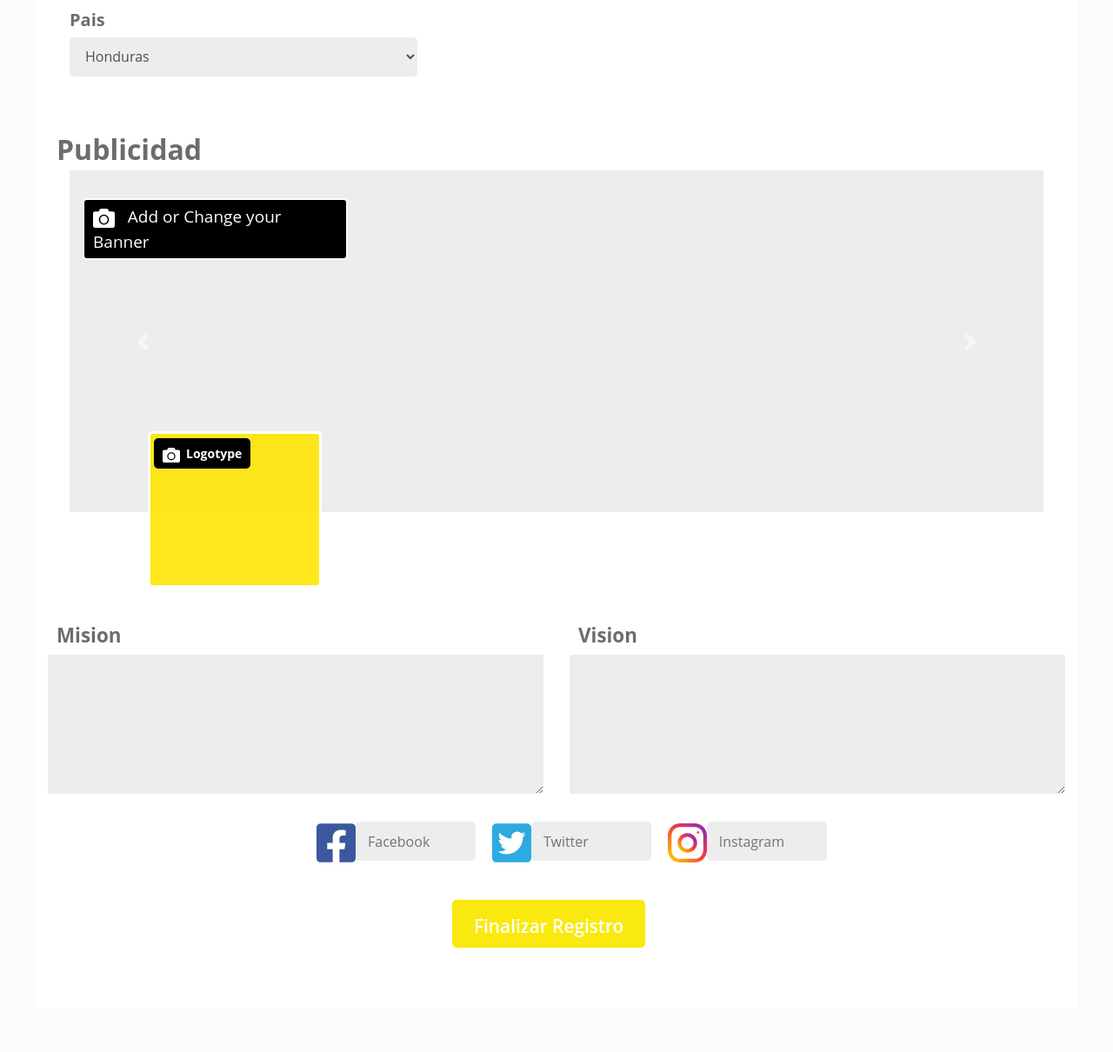
After one commit to Jorge-Marin/IS410-Proyecto-Jorge-Arturo-Reyes-Marin, a PHP site: page /company-registry.html in a window 1280 px wide. The commit adds this page. Shown: the part 821-2031 px from the top of the page at 87% size. Run offline with PHP 8.4, Linux system fonts and the light colour scheme; a map, chart or similar area stays blank; some libraries are stand-ins or nearby versions.

Commit message:
Avance Registros
Se avanzo en los registros del login y el registro de la empresa, proceder con el registro cliente.

```diff
--- /dev/null
+++ b/Ideale/company-registry.html
@@ -0,0 +1,116 @@
+<!DOCTYPE html>
+<html lang="en">
+<head>
+
+    <meta charset="UTF-8">
+    <meta name="viewport" content="width=device-width, initial-scale=1.0">
+    <meta http-equiv="X-UA-Compatible" content="ie=edge">
+    <title>Company Registration</title>
+    <link rel="stylesheet" href="css/bootstrap.min.css">
+    <link rel="stylesheet" href="css/company-registration.css">
+</head>
+<body>
+    <div class="container-logo">
+        <img class="logo-company" src="img/logo-ideale.png">
+    </div>
+    <div class="container">
+        <div class="row">
+            <div class="col-xl-6 contain-fields">
+                    <label>Nombre de la Empresa</label><br>
+                    <input class="form-control" type="text" placeholder="Ideale">
+                    <label>Email</label>
+                    <div>
+                        <label class="sr-only" for="email">Email</label>
+                        <div class="input-group mb-2">
+                            <div class="input-group-prepend">
+                            <div class="input-group-text">@</div>
+                            </div>
+                            <input type="text" class="form-control" id="email" placeholder="Email">
+                        </div>
+                    </div>
+                    <label>Contraseña</label><br>
+                    <input class="form-control" type="password" placeholder="Contraseña" autocomplete="new-password">
+                    <label>Numero Telefonico</label>
+                    <input class="form-control" type="text" placeholder="Numero Telefonico">
+                    <label>Direccion</label><br>
+                    <textarea id="text-direction" class="form-control" rows="3" placeholder=""></textarea>
+                    <label>Pais</label>
+                    <select id="select-country" class="form-control">
+                            <option value="honduras">Honduras</option>
+                            <option value="costaRica">Costa Rica</option>
+                            <option value="salvador">El Salvador</option>
+                            <option value="nicaragua">Nicaragua</option>
+                            <option value="guatemala">Guatemala</option>
+                        </select>
+            </div>
+            <div class="col-xl-6 map-position">
+                    <h2>Su Ubicacion</h2>
+                    <div id="map"></div>
+                </div>
+        </div>
+        <div class="row">
+            <h2 style="padding-left:25px;">Publicidad</h2>
+            <div id="banner" class="carousel slide" data-ride="carousel">
+                    <ol class="carousel-indicators" id="ol-indicators">
+                    </ol>
+                    <div id="carousel-image" class="carousel-inner">
+                        <div class="add-banner">
+                            <input type="file" id="file-banner" multiple>
+                            <label for="file-banner" class="label-banner"><img src="icons/camera-solid.svg" width="25px;" alt=""> &nbsp Add or Change your Banner</label>
+                            <span class="tooltiptext">1064px * 395px</span>
+                        </div>
+                    </div>
+                    <a class="carousel-control-prev" href="#banner" role="button" data-slide="prev">
+                      <span class="carousel-control-prev-icon" aria-hidden="true"></span>
+                      <span class="sr-only">Previous</span>
+                    </a>
+                    <a class="carousel-control-next" href="#banner" role="button" data-slide="next">
+                      <span class="carousel-control-next-icon" aria-hidden="true"></span>
+                      <span class="sr-only">Next</span>
+                    </a>
+                    <div class="logotype-container" id="logotype">
+                        <div class="logotype">
+                            <input type="file" id="file-logotype">
+                            <label for="file-logotype" class="label-logotype"><img src="icons/camera-solid.svg" width="20px;" alt="">&nbsp Logotype</label>
+                            <span class="tooltiptext">200px * 200px</span>
+                        </div>
+
+                  </div>
+        </div>
+            </div>
+            <div class="row">
+            <div class="col-xl-12 information">
+                <div class="row">
+                    <div class="col-xl-6">
+                        <label style="font-size: 1.4rem; padding-left: 10px;">Mision</label>
+                        <textarea class="w-do-area" placeholder=""></textarea>
+                    </div>
+                    <div class="col-xl-6">
+                        <label style="font-size: 1.4rem; padding-left: 10px;">Vision</label>
+                        <textarea class="w-do-area" placeholder=""></textarea>
+                    </div>
+                </div>
+            </div>
+        </div>
+        <div class="row">
+            <div class="col-xl-12 social">
+                <span><img src="icons/facebook-icon.svg" alt="" width="45px"><input type="text" name="" id="" class="form-control social-input" placeholder="Facebook"></span>
+                <span><img src="icons/twitter-icon.svg" alt="" width="45px"><input type="text" name="" id="" class="form-control social-input" placeholder="Twitter"></span>
+                <span><img src="icons/instagram.svg" alt="" width="45px"><input type="text" name="" id="" class="form-control social-input" placeholder="Instagram"></span>
+            </div>
+            <div class="col-xl-12 btn-register-container">
+                <button  id="btn-registrar">Finalizar Registro</button>
+            </div>
+        </div>
+        </div>
+    </div>
+</div>
+    <script src="js/jquery-3.4.1.min.js"></script>
+    <script src="js/bootstrap.min.js"></script>
+    <script src="https://maps.googleapis.com/maps/api/js?key=AIzaSyBvzwuQ01uWaqAinM57xUReChAFHDRZf-s&callback=initMap"
+    async defer></script>
+    <script src="js/company-registration.js"></script>
+
+
+</body>
+</html>
--- a/Ideale/css/company-registration.css
+++ b/Ideale/css/company-registration.css
@@ -14,124 +14,107 @@ body{
 .logo-company{
     width: 120px;
     border-radius: 5px;
+    margin-bottom: 30px;
 }
 
 label{
-    font-size: 18px;
+    font-size: 20px;
     font-weight: bolder;
     color: #212529ab;
     margin: 5px 0px 5px 0px;
 }
 
-.col-xl-6{
-    box-sizing: border-box;
-    padding: 90px 90px 0px 90px;
-}
-
-.name-company-input{
-    width: 73%;
-    margin-bottom: 19px;
-    height: 33px;
-    padding-left: 14px;
-    background-color: #ededed;
-    border-radius: 1px;
-    border: none;
-}
-
-.email{
-    width: 86%;
-    margin-bottom: 19px;
-    margin-right: 3px;
-    height: 33px;
-    padding-left: 14px;
-    background-color: #ededed;
-    border-radius: 1px;
-    border: none;
-
-}
-
-.country-select{
-    width: 25%;
-    height: 33px;
-    border-radius: 3px;
-    margin: 0px;
-    background-color: #ededed;
-    border: none;
-    padding: 3px;
-}
-
-.password-text, .number-text, .address-text, .social{
-    width: 100%;
-    margin-bottom: 19px;
-    padding-left: 14px;
-    border: none;
-    height: 33px;
-    background-color: #ededed;
-    border-radius: 1px;
+.form-control{
+    margin-bottom: 15px;
 }
 
 
-.at{
-    background-color: #FEE600;
+
+.input-group-text{
+    background-color: #FAE90E;
     color: white;
-    border: none;
-    height: 33.5px;
-    width: 10%;
-}
-
-.address-text{
-    height: 120px;
-}
-
-input[type="text"], input[type="password"], textarea {
-    -webkit-transition: all 0.30s ease-in-out;
-       -moz-transition: all 0.30s ease-in-out;
-        -ms-transition: all 0.30s ease-in-out;
-         -o-transition: all 0.30s ease-in-out;
-  }
-
-input[type=text]:focus, input[type="password"]:focus, textarea:focus{
-    border:             1px solid #006473e5;
-    box-shadow:         0 0 4px #006473e5;
-    margin:             4px 1px 22px 0px;
-    padding:            3px 0px 3px 10px;
-  }
-
-  .country-select:focus{
-    border:             1px solid #006473e5;
-    box-shadow:         0 0 4px #006473e5;
-    margin:             4px 1px 22px 0px;
-    padding:            3px 0px 3px 10px;
+    font-weight: 600;
 }
 
 #map{
-    width: 650px;
-    height: 450px;
+    width: 683.9px;
+    height: 480px;
     border-radius: 5px;
 }
 
-.map-position{
-    padding: 90px 10px 90px 10px;
+.contain-fields{
+     padding: 20px 40px 20px 40px;
+     max-width: 40%;
 }
 
-h1{
+h2{
     font-weight: bolder;
     color: #212529ab;
-    margin: 5px 0px 5px 0px;
+    margin: 25px 0px 5px 0px;
 }
 
-.w-do{
-    padding: 50px 20px 50px 20px;
-
+.social{
+    padding-left: 27%;
+    margin: 25px 0px 25px 0px;
 }
 
-.w-do label{
-    font-size: 22px;
-    padding-left: 10px;
+.social .form-control{
+    width: 16%;
+    display: initial;
+    margin-right: 15px;
+}
+
+.social .form-control:focus{
+    width: 25%;
+    display: initial;
+}
+
+.map-position{
+    max-width: 60%;
+    padding: 20px 0px 0px 0px;
+}
+
+#btn-registrar{
+    background-color: #FAE90E;
+    border-radius: 5px;
+    border: none;
+    height: 55px;
+    color: white;
+    padding: 15px 25px 15px 25px;
+    font-weight: 600;
+    font-size: 1.3rem;
+    margin-bottom: 70px;
+}
+
+.btn-register-container{
+    padding-left: 40%;
+}
+
+.carousel-inner{
+    border-radius: 7px;
+}
+
+input[type=text], input[type="password"], #text-direction, #select-country{
+    width: 100%;
+    margin-bottom: 20px;
+    padding-left: 14px;
+    border: none;
+    height: 45px;
+    background-color: #ededed;
+    border-radius: 5px;
+}
+#text-direction{
+    height: auto;
+}
+input[type=text]:focus, input[type="password"]:focus, #text-direction:focus, #select-country:focus{
+    border:             1px solid #006473e5;
+    box-shadow:         0 0 4px #006473e5;
+    padding:            3px 0px 3px 10px;
+    background-color: white;
 }
 
 .w-do-area{
-    height: 130px;
+    height: 160px;
     width: 100%;
     padding-left: 14px;
     border: none;
@@ -139,11 +122,12 @@ h1{
     border-radius: 2px;
 }
 
-#banner{
-    width: 1064px;
-    height: 395px;
-    margin-left: 50px;
+.w-do-area:focus{
+    background-color: white;
 }
+
+
+
 
 input[type="file"]{
     height: 0px;
@@ -151,88 +135,11 @@ input[type="file"]{
     width: 0px;
 }
 
-.upload{
-    background-color:  #fff02c80;
-    border: 3px solid rgb(255, 255, 255);
-    border-radius: 5px;
-    width: 100%;
-    height:100%;
-    text-align: center;
-    color:white;
-    transition:transform 0.8s ease-out;
-}
-
-.message-banner{
-    margin-left: 385px;
-}
-
-.banner-icon{
-    float: left;
-    width: 20px;
-}
-
-.social-icons{
-    width: 35px;
-    height: 35px;
-    margin-right: 10px;
-}
-
-.label-banner{
-    color: white;
-    font-size: 25px;
-}
-
-.youtube{
-    height: 60px;
-}
-
-.social-networks{
-    float: right;
-    margin: 40px;
-}
-
-
-.label-p{
-    width: 151px;
-    height: 76px;
-    border: none;
-    background: #282827;
-    margin: 48px 0 0 0;
-    -moz-border-radius: 0 0 100px 100px;
-    -webkit-border-radius: 0 0 100px 100px;
-    border-radius: 0 0 100px 100px;
-}
-
-.label-p:hover{
-    background: #282827be;
-}
-
-.logotype-label:hover, .upload:hover{
-    color:white;
-    transform: scale(1.1);
-}
-
-.information{
-    padding-left: 110px;
-    margin-top: 80px;
-}
-
-.thumb{
-    height: 75px;
-    border: 1px solid #000;
-    margin: 10px 5px 0 0;
-}
-
-
-.show{
-    display: none;
-}
-
-
 #banner{
-    width: 1065px;
+    width: 1120px;
     height: 393px;
     background-color: #ededed;
+    margin-left: 40px
 }
 
 .label-banner{
@@ -251,10 +158,16 @@ input[type="file"]{
     transform: scale(0.9);
 }
 
+.information{
+    margin-top: 120px;
+}
 
-input[type='file']{
-    width: 0px;
-    height: 0px;
+.position-carousel{
+    position: initial;
+    height: 393px;
+    left: 0px;
+    top: 0px;
+    z-index: -1;
 }
 
 .add-banner {
@@ -298,8 +211,12 @@ input[type='file']{
       height: 180px;
       border-radius: 5px;
       border: 3px solid white;
-      margin: 230px 0px 30px 41%;
+      margin: 300px 0px 30px 8%;
       background-color: #fee600e3;
+      position: absolute;
+      left: 0px;
+      top: 0px;
+      z-index: 3;
   }
 
   .label-logotype{
@@ -346,3 +263,11 @@ input[type='file']{
   .logotype:hover .tooltiptext {
     visibility: visible;
   }
+
+@media (min-width: 1200px){
+  .container {
+      max-width: 1200px;
+      background-color: white;
+      margin-bottom: 50px;
+  }
+}
--- a/Ideale/css/login.css
+++ b/Ideale/css/login.css
@@ -32,7 +32,7 @@ body{
       -o-transition: all 0.30s ease-in-out;
 }
 
-input[type=text]:focus, input[type="password"]:focus, textarea:focus{
+input[type=text]:focus, input[type="password"]:focus{
     border:             1px solid #006473e5;
     box-shadow:         0 0 4px #006473e5;
     margin:             4px 1px 22px 0px;
```
Also changed, not shown: Ideale/company-registration.html (deleted, +0 -91 lines), Ideale/for-banner.html (deleted, +0 -23 lines), Ideale/js/company-registration.js (+34 -4 lines), Ideale/social.html (deleted, +0 -27 lines), Ideale/img/1.webp (added), Ideale/img/2.webp (added), Ideale/img/3.webp (added), Ideale/img/Coca-Cola 1.jpg (added), Ideale/img/Coca-Cola 2.jpg (added), Ideale/img/Coca-Cola 2.png (added), Ideale/img/download.jpg (added), Ideale/img/logo-story-new-lead.jpg (added), Ideale/js/on.png (deleted), client-resgistry.html (added), 1 other file. Lines whose indentation alone changed are shown as unchanged.
